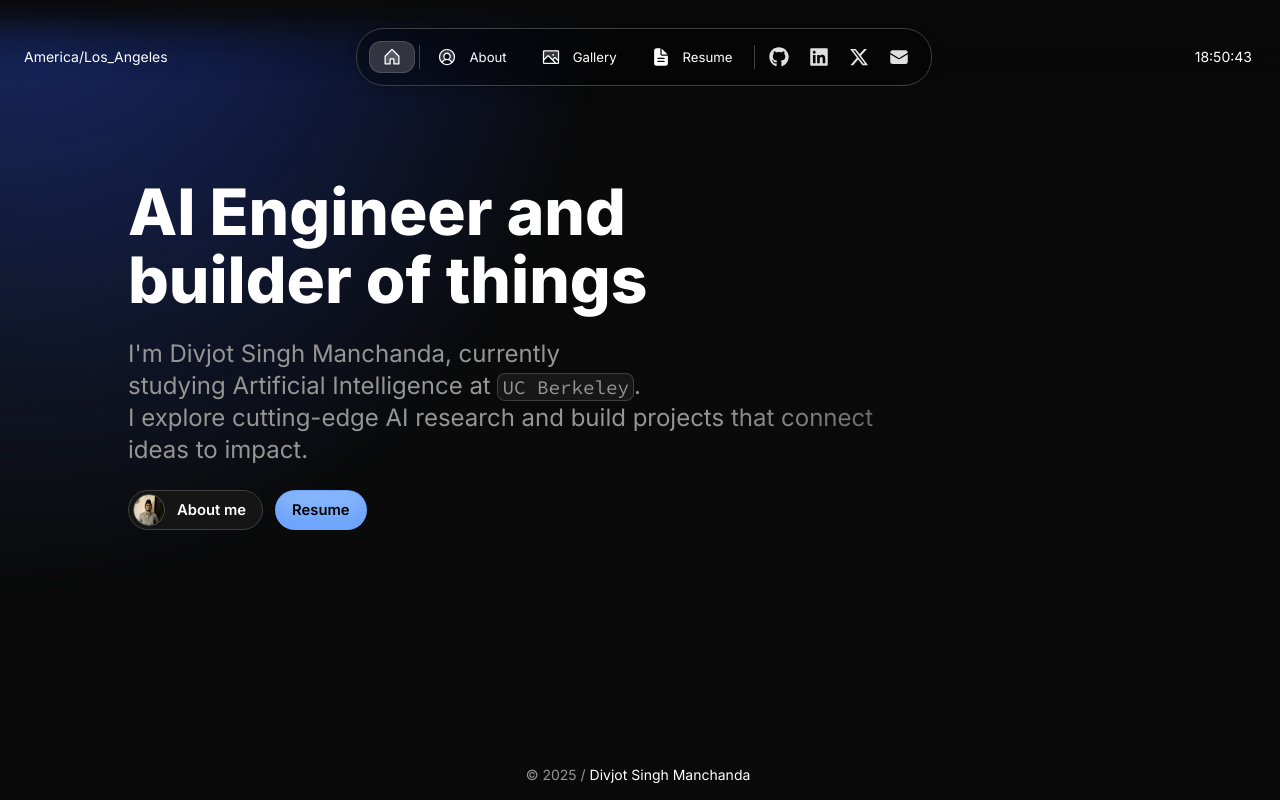
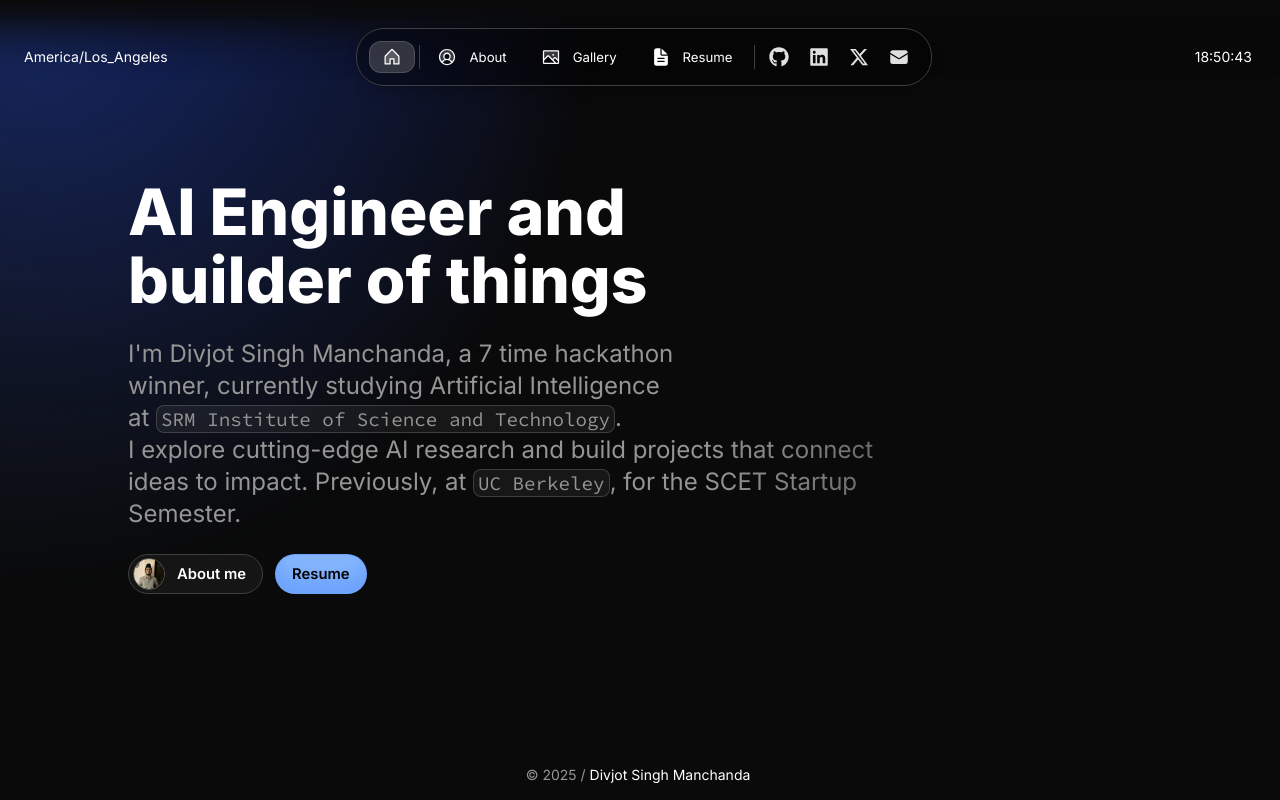
Before and after one commit to djsmanchanda/djsmanchanda_website, a Next.js app: page / in a window 1280 px wide. Built offline with nearby package versions, Linux system fonts and the light colour scheme.

Commit message:
Update content.js

```diff
--- a/src/app/resources/content.js
+++ b/src/app/resources/content.js
@@ -54,8 +54,8 @@ const home = {
   headline: <>AI Engineer and builder of things</>,
   subline: (
     <>
-      I'm Divjot Singh Manchanda, currently studying Artificial Intelligence at <InlineCode>UC Berkeley</InlineCode>.
-      <br /> I explore cutting-edge AI research and build projects that connect ideas to impact.
+      I'm Divjot Singh Manchanda, a 7 time hackathon winner, currently studying Artificial Intelligence at <InlineCode>SRM Institute of Science and Technology</InlineCode>.
+      <br /> I explore cutting-edge AI research and build projects that connect ideas to impact. Previously, at <InlineCode>UC Berkeley</InlineCode>, for the SCET Startup Semester.
     </>
   ),
 };
```
